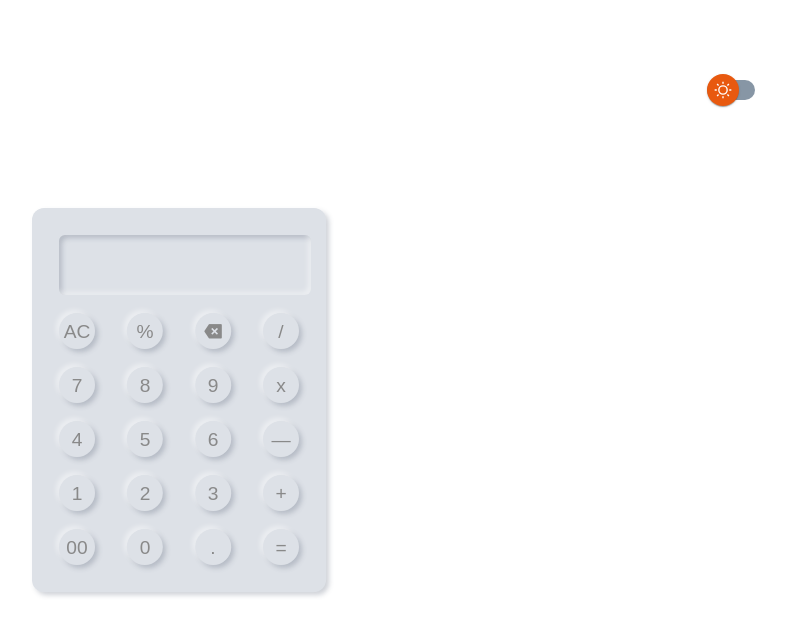
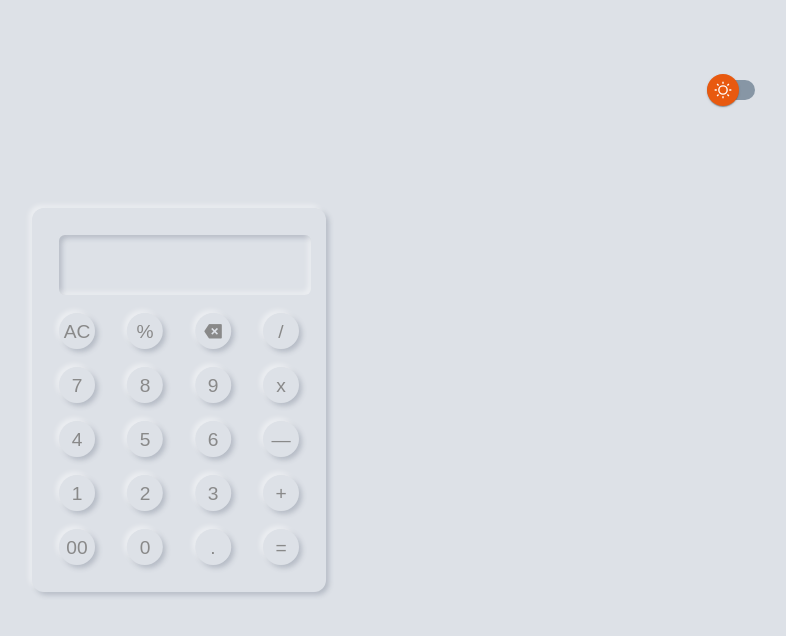
Before and after one commit to AhmadAltamash/Calculator, a plain HTML site: page index.html in a window 1280 px wide. Shown: the whole page, without its empty margins (461-1247 px from the left). Drawn offline with nearby package versions, Linux system fonts and the light colour scheme.

Commit message:
Update calculator.css

```diff
--- a/calculator.css
+++ b/calculator.css
@@ -7,7 +7,7 @@ html,body{
     width: 100%;
     font-family: 'Times New Roman', Times, serif;
     color: black;
-    background-color: rgb(255, 255, 255);
+    background: #dde1e7;
     display: flex;
     justify-content: center;
     align-items: center;
```
